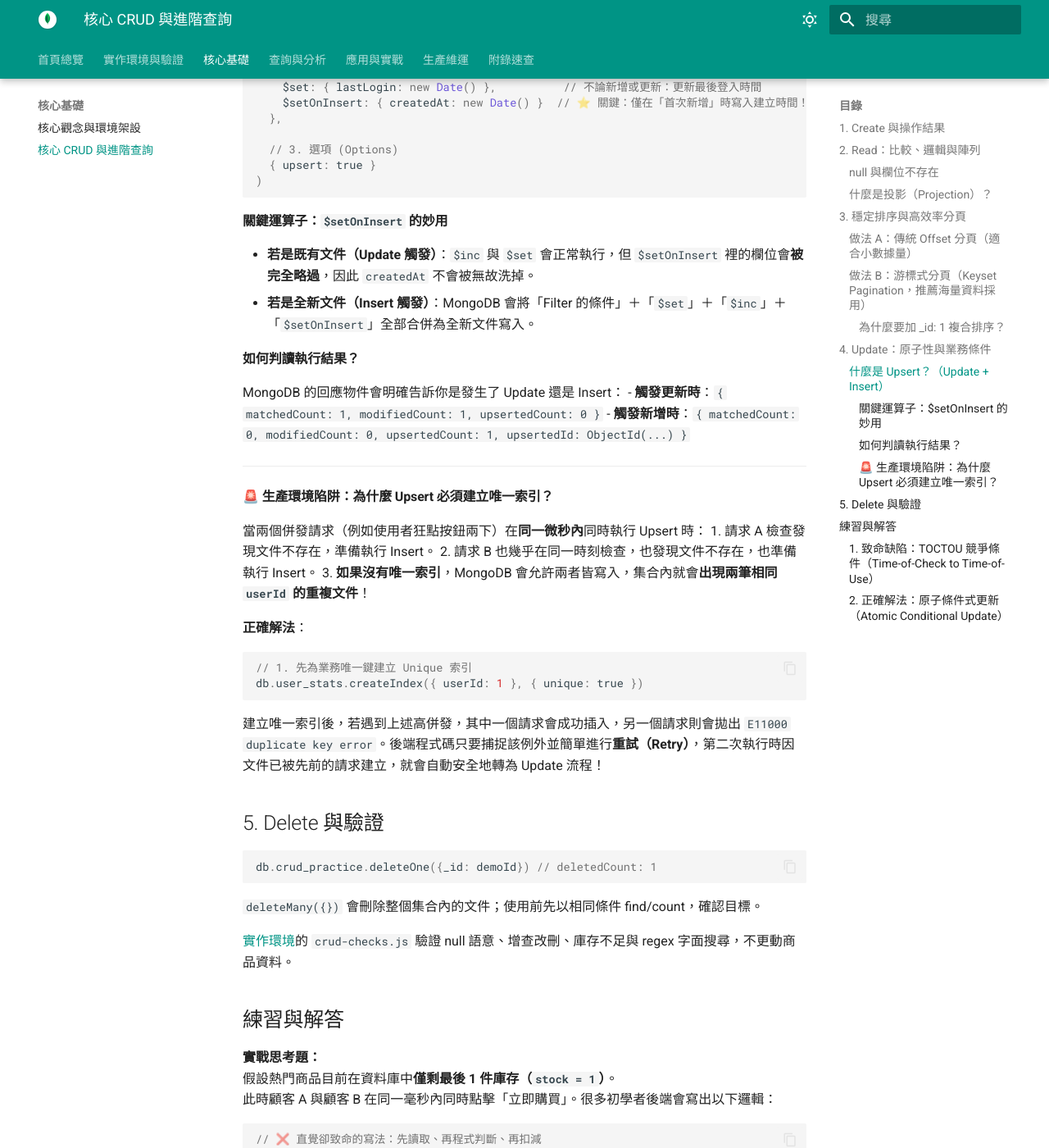
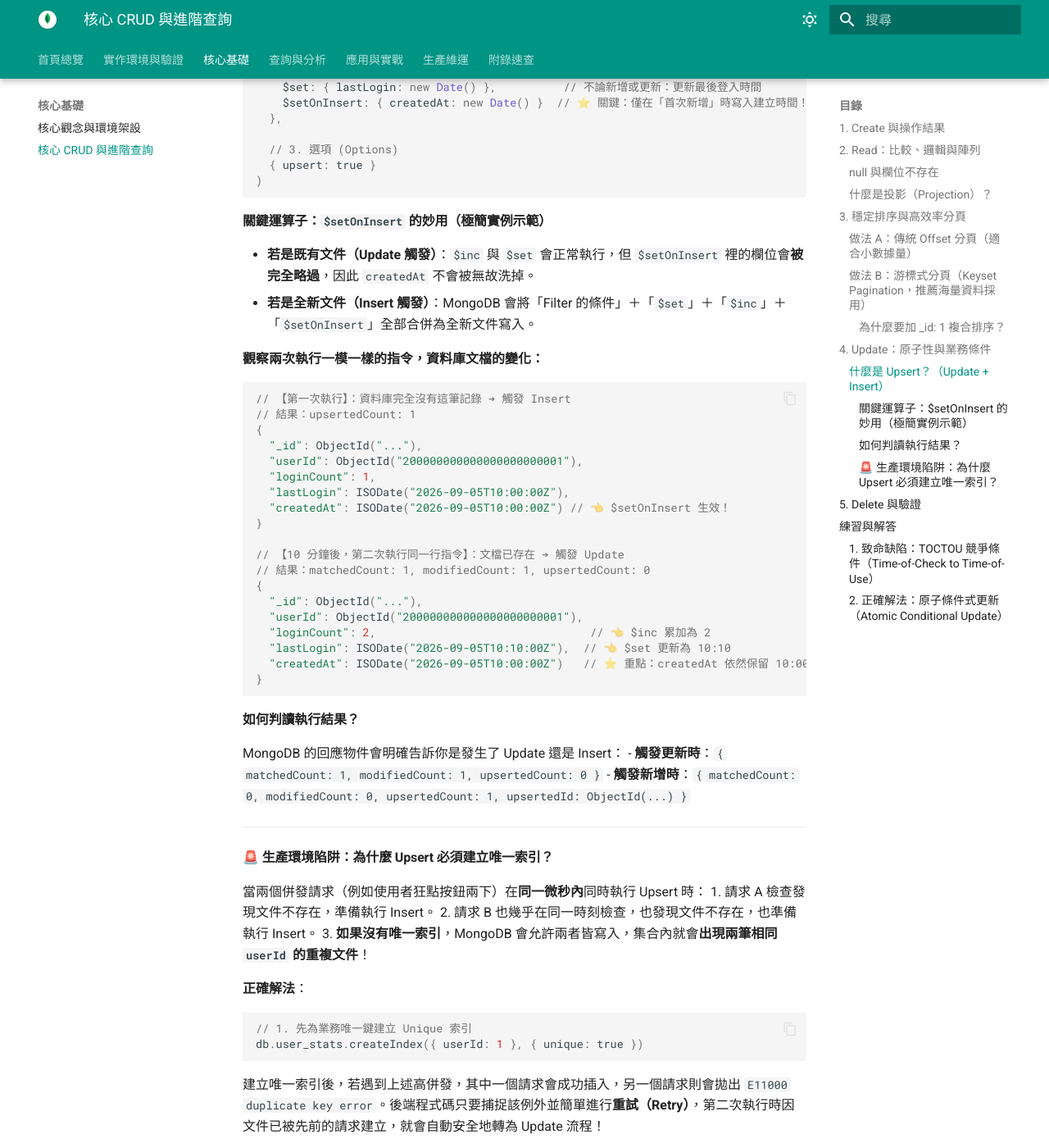
Before and after one commit to Vincent0218/mongo_learning, an MkDocs documentation site: the page built from docs/02-crud.md, in a window 1280 px wide and 1400 px high, scrolled down 5184 px. Shown: the whole window at 82% size. Built offline with MkDocs 1.6.1 and Material for MkDocs 9.7.7, drawn with Linux system fonts in a browser that asks for light colours.

Commit message:
docs: 新增 \ 第一次與第二次執行之文件變化對照範例

````diff
--- a/docs/02-crud.md
+++ b/docs/02-crud.md
@@ -218,9 +218,34 @@ db.user_stats.updateOne(
 )
 ```
 
-#### 關鍵運算子：`$setOnInsert` 的妙用
+#### 關鍵運算子：`$setOnInsert` 的妙用（極簡實例示範）
 - **若是既有文件（Update 觸發）**：`$inc` 與 `$set` 會正常執行，但 `$setOnInsert` 裡的欄位會**被完全略過**，因此 `createdAt` 不會被無故洗掉。
 - **若是全新文件（Insert 觸發）**：MongoDB 會將「Filter 的條件」＋「`$set`」＋「`$inc`」＋「`$setOnInsert`」全部合併為全新文件寫入。
+
+**觀察兩次執行一模一樣的指令，資料庫文檔的變化：**
+
+```javascript
+// 【第一次執行】：資料庫完全沒有這筆記錄 ➔ 觸發 Insert
+// 結果：upsertedCount: 1
+{
+  "_id": ObjectId("..."),
+  "userId": ObjectId("200000000000000000000001"),
+  "loginCount": 1,
+  "lastLogin": ISODate("2026-09-05T10:00:00Z"),
+  "createdAt": ISODate("2026-09-05T10:00:00Z") // 👈 $setOnInsert 生效！
+}
+
+// 【10 分鐘後，第二次執行同一行指令】：文檔已存在 ➔ 觸發 Update
+// 結果：matchedCount: 1, modifiedCount: 1, upsertedCount: 0
+{
+  "_id": ObjectId("..."),
+  "userId": ObjectId("200000000000000000000001"),
+  "loginCount": 2,                                // 👈 $inc 累加為 2
+  "lastLogin": ISODate("2026-09-05T10:10:00Z"),  // 👈 $set 更新為 10:10
+  "createdAt": ISODate("2026-09-05T10:00:00Z")   // ⭐️ 重點：createdAt 依然保留 10:00，未被竄改！
+}
+```
+
 
 #### 如何判讀執行結果？
 MongoDB 的回應物件會明確告訴你是發生了 Update 還是 Insert：
````
